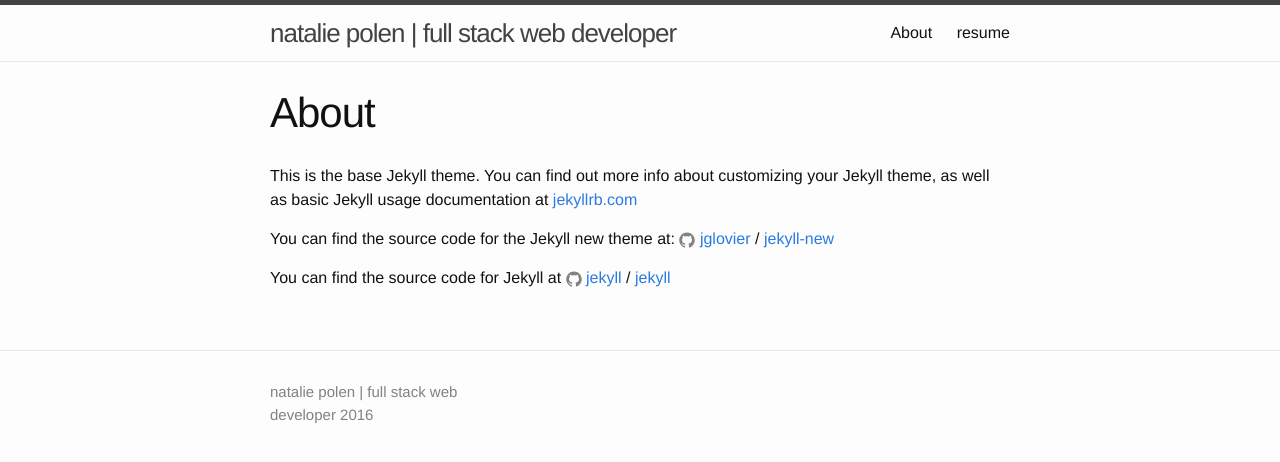
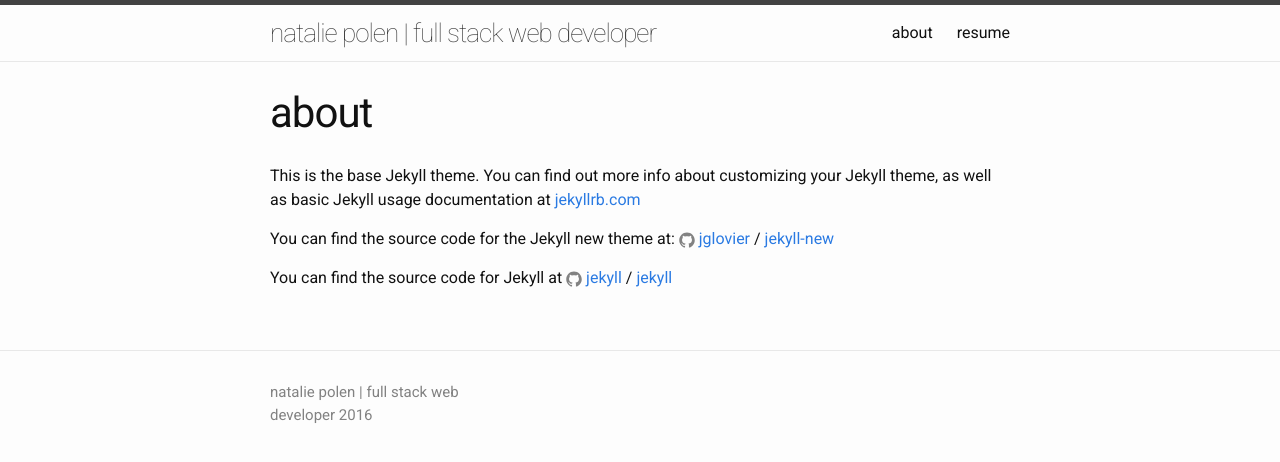
Before and after one commit to nataliecodes/www.nataliepolen.com, a Jekyll site: the page built from about.md, in a window 1280 px wide. Shown: the top 462 px of the page. Built offline with Jekyll 4.4.1, drawn with Linux system fonts in a browser that asks for light colours.

Commit message:
Make Roboto default font for site

```diff
--- a/about.md
+++ b/about.md
@@ -1,6 +1,6 @@
 ---
 layout: page
-title: About
+title: about
 permalink: /about/
 ---
 
--- a/css/main.scss
+++ b/css/main.scss
@@ -6,7 +6,7 @@
 
 
 // Our variables
-$base-font-family: "Helvetica Neue", Helvetica, Arial, sans-serif;
+$base-font-family: "Roboto", Roboto, sans-serif;
 $base-font-size:   16px;
 $base-font-weight: 400;
 $small-font-size:  $base-font-size * 0.875;
```
